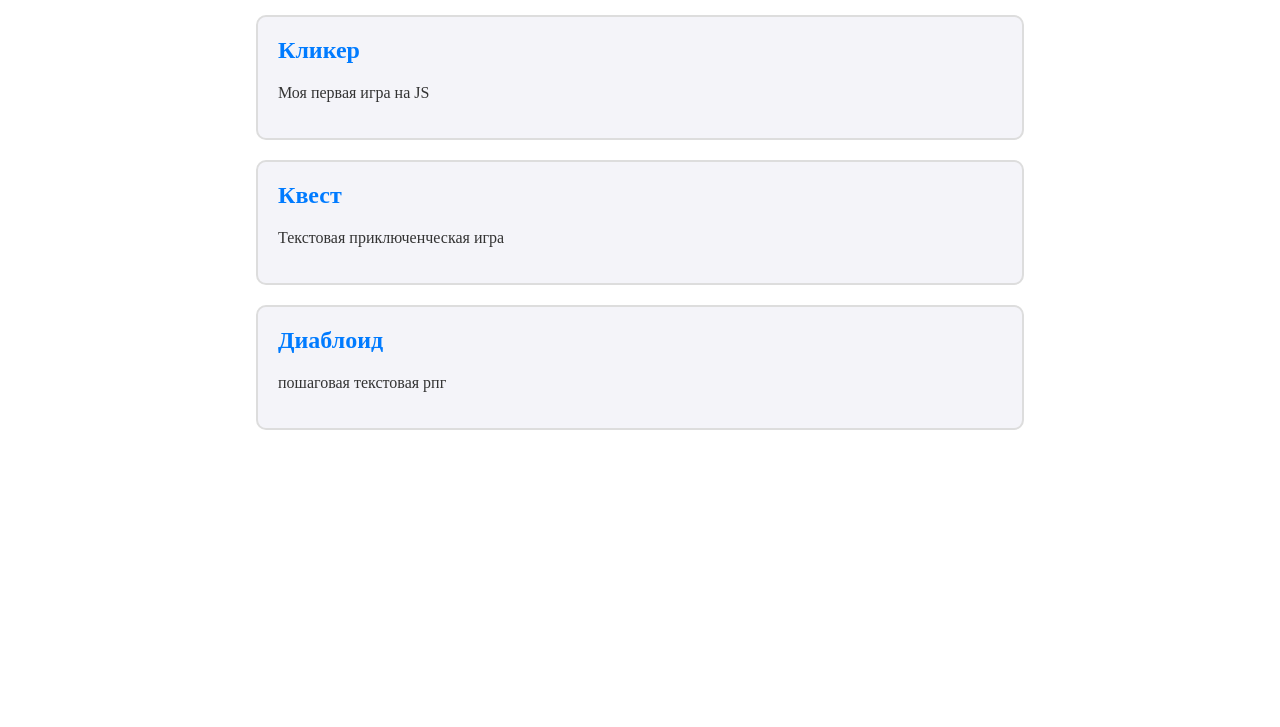
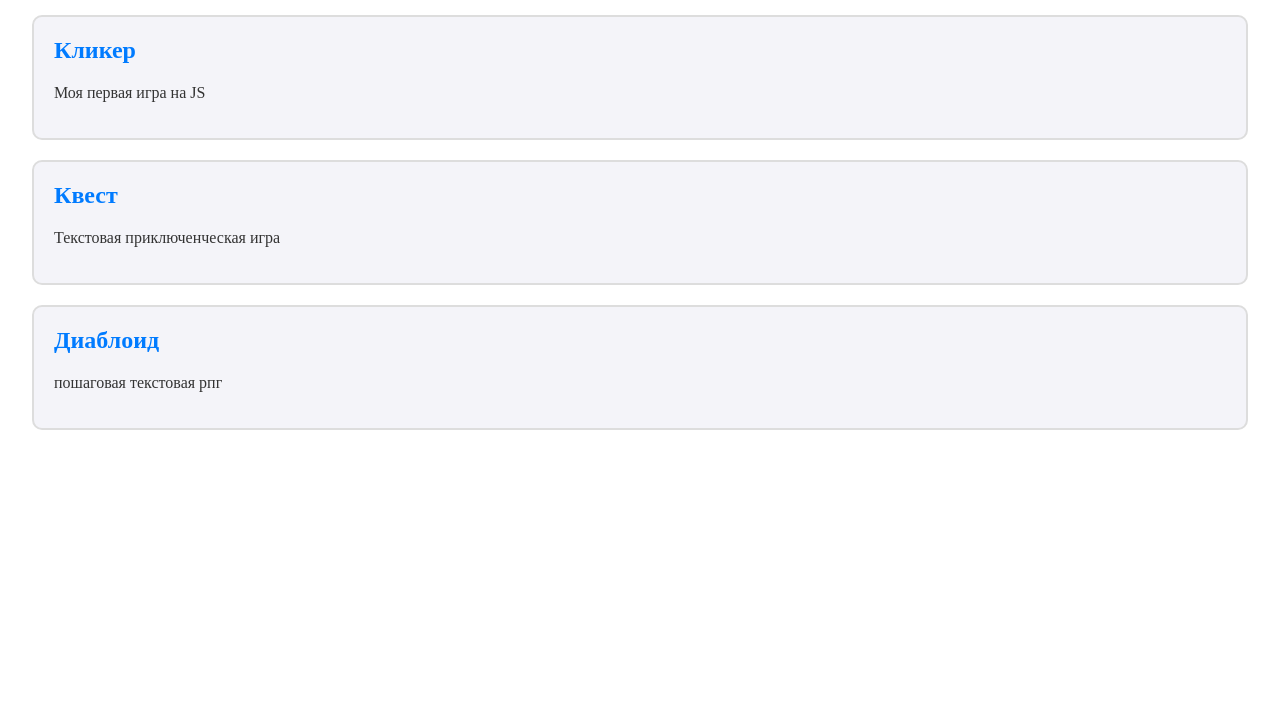
Before and after one commit to codebaseweb/codebaseweb.github.io, a plain HTML site: page index.html in a window 1280 px wide. Shown: the part 73-800 px from the top of the page. Drawn offline with Linux system fonts and the light colour scheme.

Commit message:
Adjust layout width and grid column settings

```diff
--- a/index.html
+++ b/index.html
@@ -5,7 +5,7 @@
     <title>Мой сайт</title>
     <style>
        body {
-           width: 60%;
+           width: 95%;
            margin-left: auto;
            margin-right: auto;
        }
@@ -14,7 +14,7 @@
         }
         .projects-grid {
             display: grid;
-            grid-template-columns; repart(auto-fit, minmax(250px, 1fr));
+            grid-template-columns; repart(auto-fit, minmax(250px, 3fr));
             gap: 20px;
             margin-top: 30px;
         }
```
